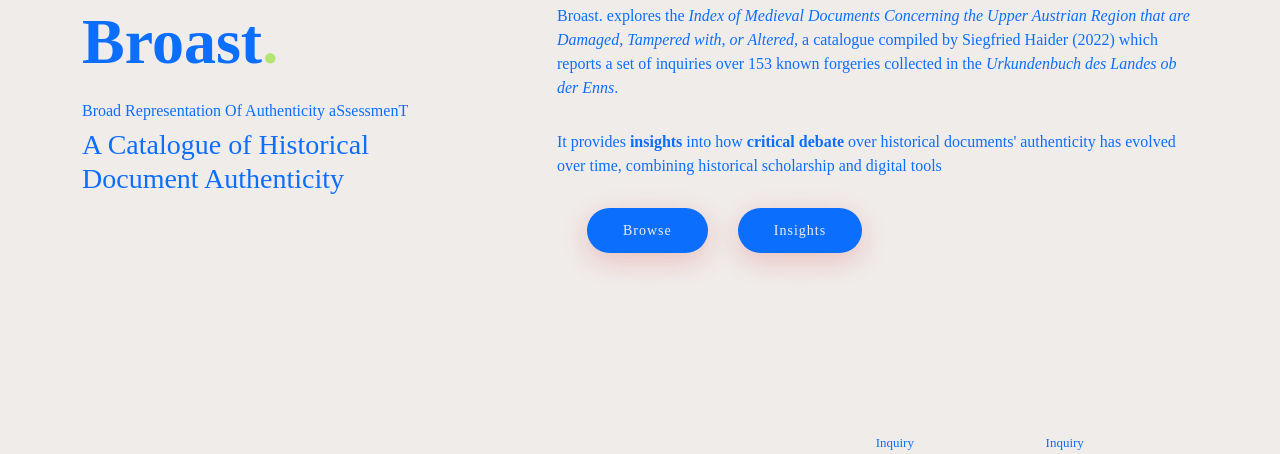
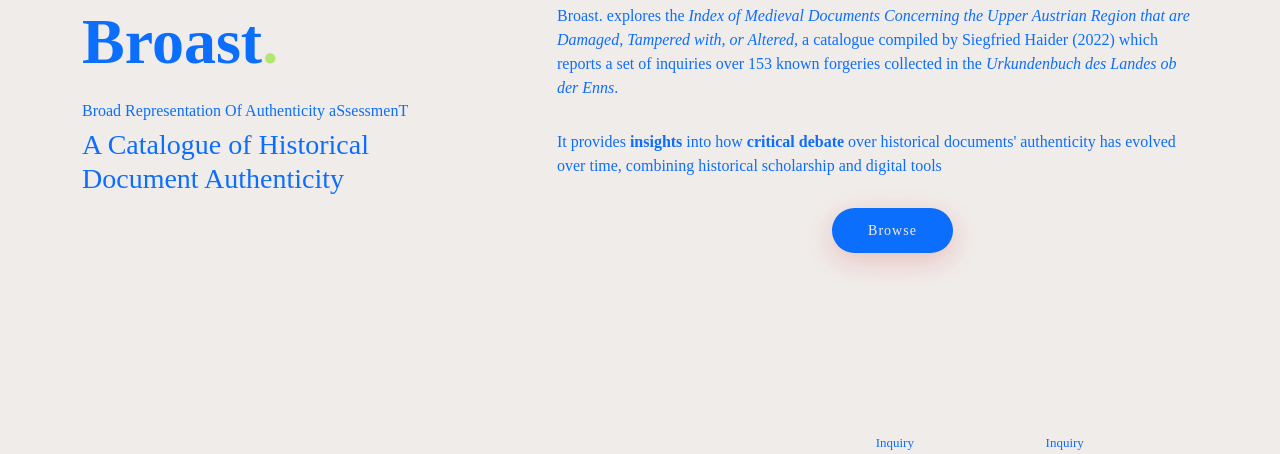
Before and after one commit to ValentinaPasqual/broast, a Flask app: page / in a window 1280 px wide. Shown: the part 282-736 px from the top of the page. Run offline with Flask 3, Linux system fonts and the light colour scheme; data that the repository does not hold is empty; some libraries are stand-ins or nearby versions; some web fonts are replaced.

Commit message:
Update index.html

```diff
--- a/app/templates/index.html
+++ b/app/templates/index.html
@@ -23,9 +23,9 @@
             <p>It provides <b>insights</b> into how <b>critical debate</b> over historical documents' authenticity has evolved over time, combining historical scholarship and digital tools</p>
             <p></p>
           </div>
-          <div class="d-flex" data-aos="fade-up" data-aos-delay="200">
+          <div class="d-flex justify-content-center align-items-center" data-aos="fade-up" data-aos-delay="200">
             <a href="#what_is" class="btn-book-a-table">Browse</a>
-            <a href="#insights" class="btn-book-a-table">Insights</a>
+            <!-- <a href="broast/ing" class="btn-book-a-table">Insights</a> -->
           </div>
         </div>
       </div>
```
